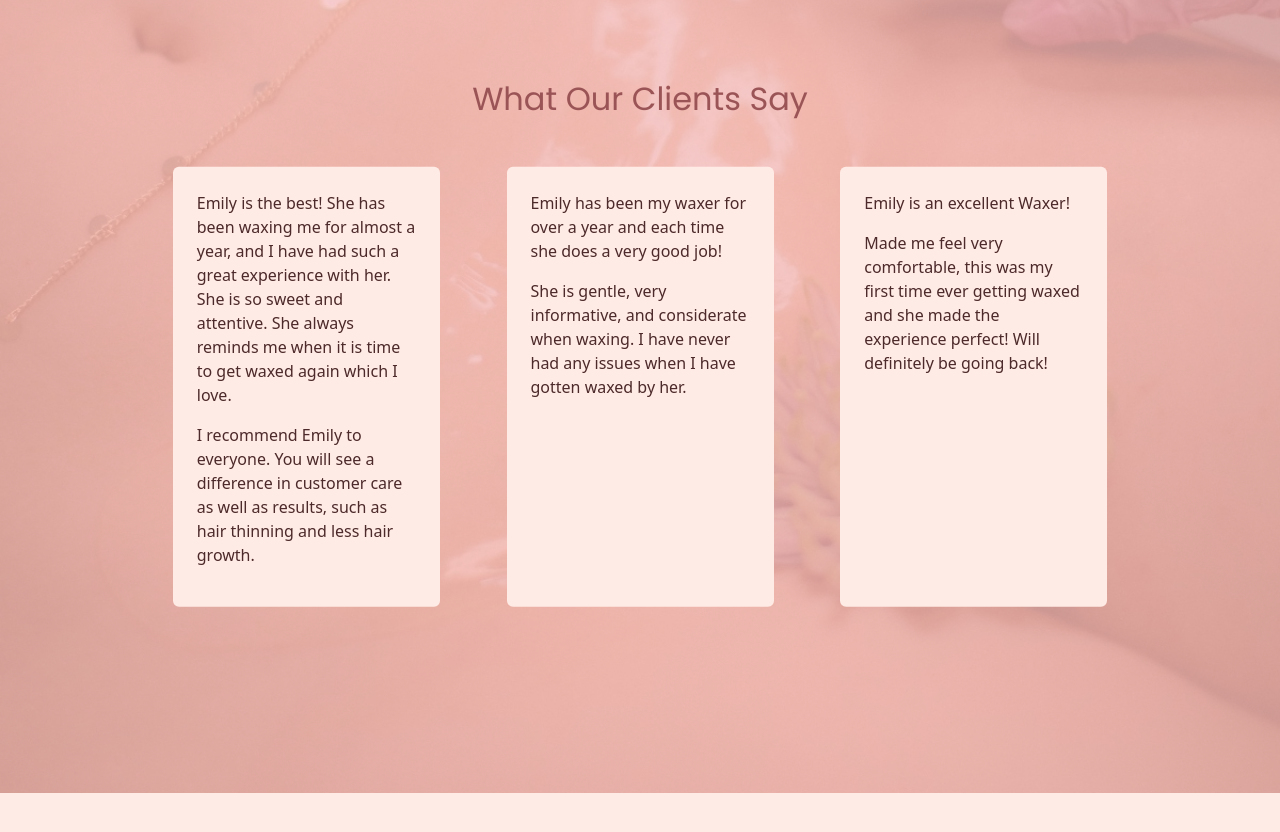
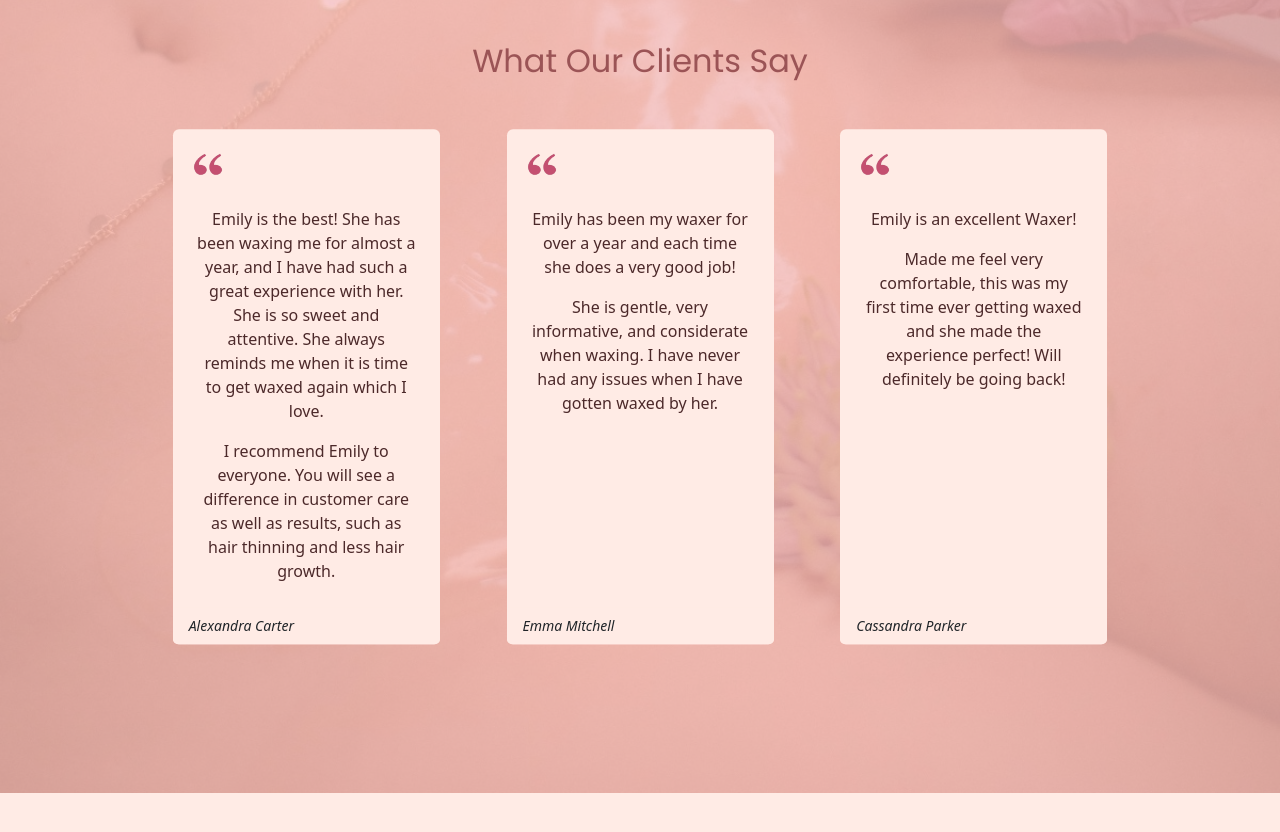
Before and after one commit to caresdev/routineesthetics, a plain HTML site: page test.html in a window 1280 px wide. Shown: the part 3840-4672 px from the top of the page. Drawn offline with nearby package versions, Linux system fonts and the light colour scheme; a web font is replaced by a local one.

Commit message:
Testimonials layout update

```diff
--- a/style/style.css
+++ b/style/style.css
@@ -176,6 +176,15 @@ h1{
     background-color: #fbc2c2;
 }
 
+.test{
+    width: 70px;
+    height: 70px;
+}
+
+.card-footer{
+    background-color: inherit;
+}
+
 @media (min-width: 768px){
     #testimonials{
         height: 900px;
--- a/test.html
+++ b/test.html
@@ -214,27 +214,29 @@
 
                 <div class="row g-4 justify-content-evenly align-items-stretch">
                     <div class="col-lg-3 card border-0 p-0 mb-3 mb-sm-0">
-                        <img>
-                        <div class="card-body p-4">
+                        <img class="test" src="images/quotation.png">
+                        <div class="card-body text-center px-4 py-2">
                             <p> Emily is the best! She has been waxing me for almost a year, and I have had such a great experience with her.
                                 She is so sweet and attentive. She always reminds me when it is time to get waxed again which I love. </p>
                             <p> I recommend Emily to everyone. You will see a difference in customer care as well as results, such as hair thinning and less hair growth. </p>
                         </div>
+                        <div class="card-footer small border-0"><em> Alexandra Carter </em></div>
                     </div>
                     <div class="col-lg-3 card border-0 mb-3 p-0 mb-sm-0">
-                        <img src="">
-                        <div class="card-body p-4">
-
+                        <img class="test" src="images/quotation.png">
+                        <div class="card-body text-center px-4 py-2">
                             <p>Emily has been my waxer for over a year and each time she does a very good job! </p>
                             <p> She is gentle, very informative, and considerate when waxing. I have never had any issues when I have gotten waxed by her.</p>
                         </div>
+                        <div class="card-footer small border-0"><em> Emma Mitchell </em></div>
                     </div>
                     <div class="col-lg-3 card border-0 mb-3 p-0 mb-sm-0">
-                        <img src="">
-                        <div class="card-body p-4">
+                        <img class="test" src="images/quotation.png">
+                        <div class="card-body text-center px-4 py-2">
                             <p>Emily is an excellent Waxer! </p>
                             <p>Made me feel very comfortable, this was my first time ever getting waxed and she made the experience perfect! Will definitely be going back! </p>
                         </div>
+                        <div class="card-footer small border-0"><em> Cassandra Parker </em></div>
                     </div>
                 </div>
 
```
Also changed, not shown: images/quotation.png (added).
